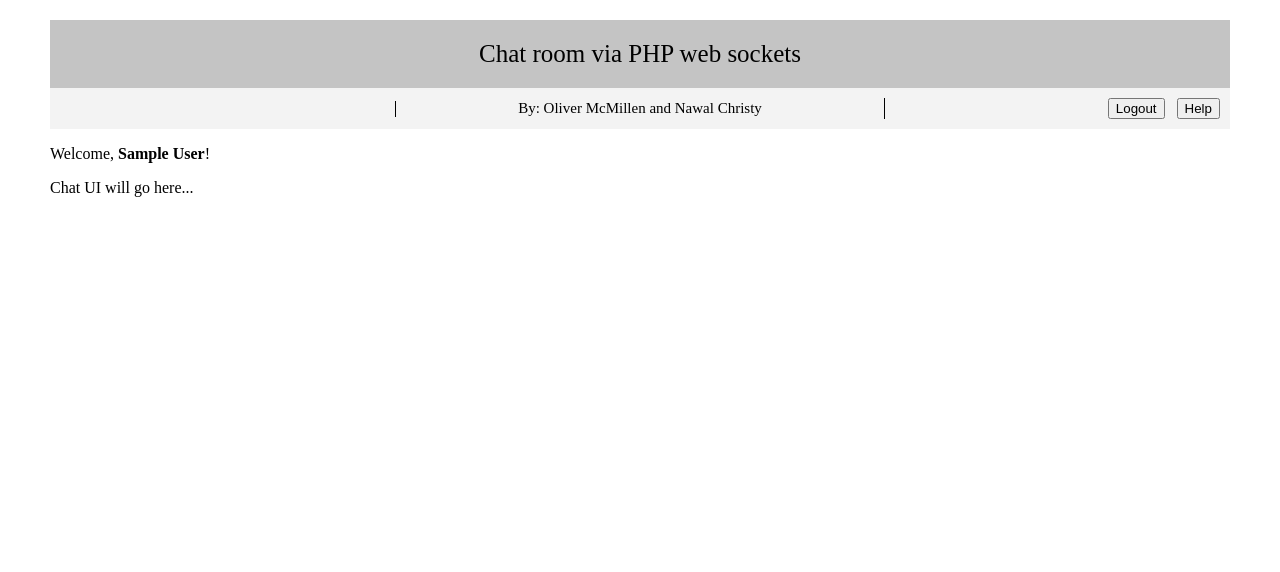
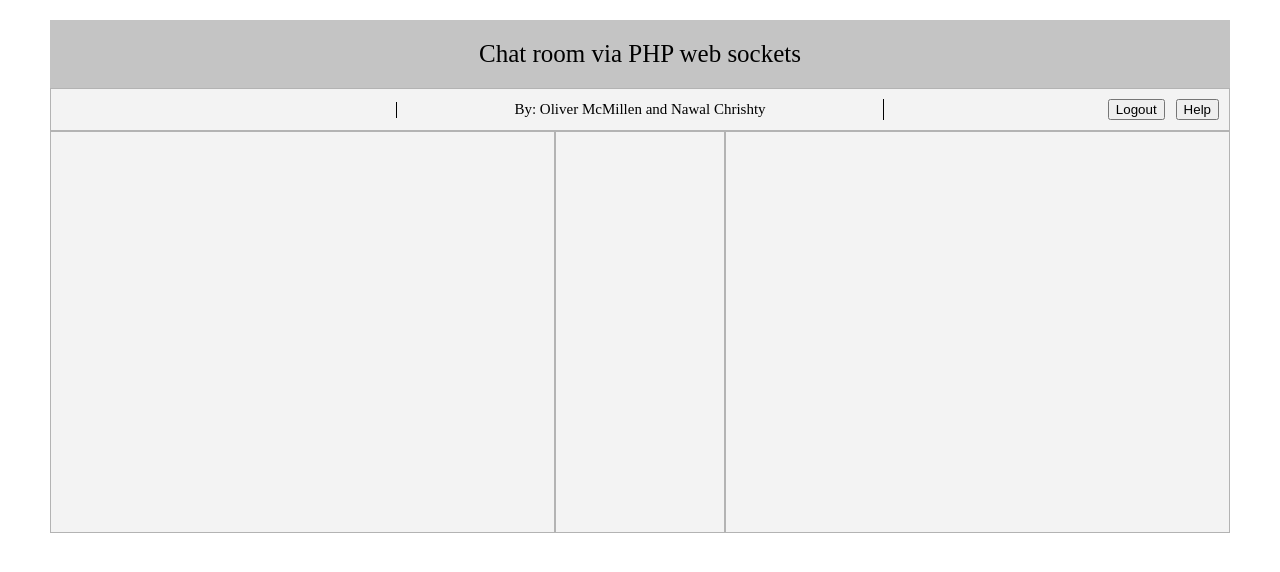
Before and after one commit to OliverMcMillen/assignment3, a PHP site: page /index.php in a window 1280 px wide. Shown: the top 572 px of the page. Run offline with PHP 8.4, Linux system fonts and the light colour scheme; the visitor is signed in with stand-in values (Sample User, id 1).

Commit message:
Updates: - Modified appearance and layout

```diff
--- a/index.php
+++ b/index.php
@@ -8,7 +8,7 @@ $screenName = $_SESSION['screenName'] ?? '';
 
 <head>
     <meta charset="UTF-8">
-    <title>Chatroom | Oliver McMillen</title>
+    <title>Chatroom</title>
     <style>
         body {
             margin-left: 50px;
@@ -58,9 +58,9 @@ $screenName = $_SESSION['screenName'] ?? '';
 
         .top-row {
             display: flex;
-            justify-content: space-between;
             align-items: center;
             padding: 10px;
+            border: 1px solid #b3b3b3;
             background: #f3f3f3;
         }
 
@@ -83,12 +83,38 @@ $screenName = $_SESSION['screenName'] ?? '';
             font-size: 15px;
         }
 
-        .col-right {
-            text-align: right;
+        .middle-sec {
+            display: flex;
+            justify-content: space-between;
+            align-items: center;
+            /* padding: 10px; */
+            background: #f3f3f3;
+
+        }
+
+        .chatCol-left {
+            flex: 3;
+            border: 1px solid #b3b3b3;
+            /* padding-right: 10px; */
+            min-height: 400px;
+        }
+
+        .chatCol-right {
+            flex: 3;
+            border: 1px solid #b3b3b3;
+            /* padding-left: 10px; */
+            min-height: 400px;
+        }
+
+        .chatCol-center {
+            flex: 1;
+            text-align: center;
+            border: 1px solid #b3b3b3;
+            min-height: 400px;
         }
 
         .col-right button {
-            margin-left: 0.5rem;
+            margin-left: 7px;
         }
     </style>
 </head>
@@ -100,7 +126,7 @@ $screenName = $_SESSION['screenName'] ?? '';
     <div class="top-row">
         <div class="col-left"> <p></p></div>
 
-        <div class="col-center">By: Oliver McMillen and Nawal Christy</div>
+        <div class="col-center">By: Oliver McMillen and Nawal Chrishty</div>
 
         <div class="col-right">
             <!-- If user is logged in, display logout button -->
@@ -114,14 +140,18 @@ $screenName = $_SESSION['screenName'] ?? '';
         </div>
     </div>
 
+    <!-- If user is logged in... -->
     <?php if ($isLoggedIn): ?>
-        <p>Welcome, <strong><?php echo htmlspecialchars($screenName); ?></strong>!</p>
 
         <!-- Placeholder for available rooms and chat UI -->
-        <div id="chatUI">
-            <p>Chat UI will go here...</p>
+         <div class="middle-sec">
+            <div class="chatCol-left"><p></p></div>
+            <div class="chatCol-center"><p></p></div>
+            <div class="chatCol-right"><p></p></div>
         </div>
 
+
+    <!-- If user is not logged in... -->
     <?php else: ?>
 
         <!-- Login Overlay -->
@@ -166,7 +196,7 @@ $screenName = $_SESSION['screenName'] ?? '';
     <?php endif; ?>
 
 
-    <!-- Help Overlay -->
+    <!-- Help Overlay - Displayed regardless of session status-->
     <div class="overlay" id="helpOverlay">
         <div class="overlay-content">
             <span class="close-btn" id="closeHelp">[x]</span>
```
